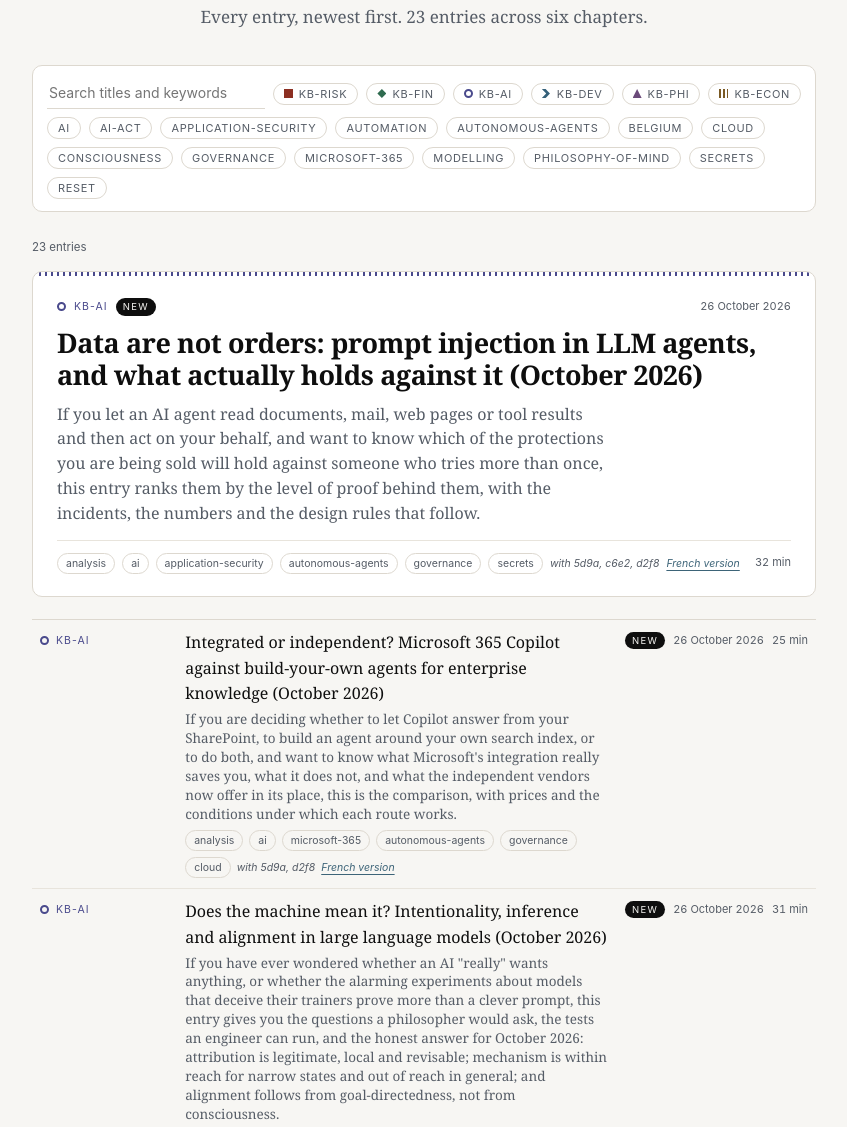
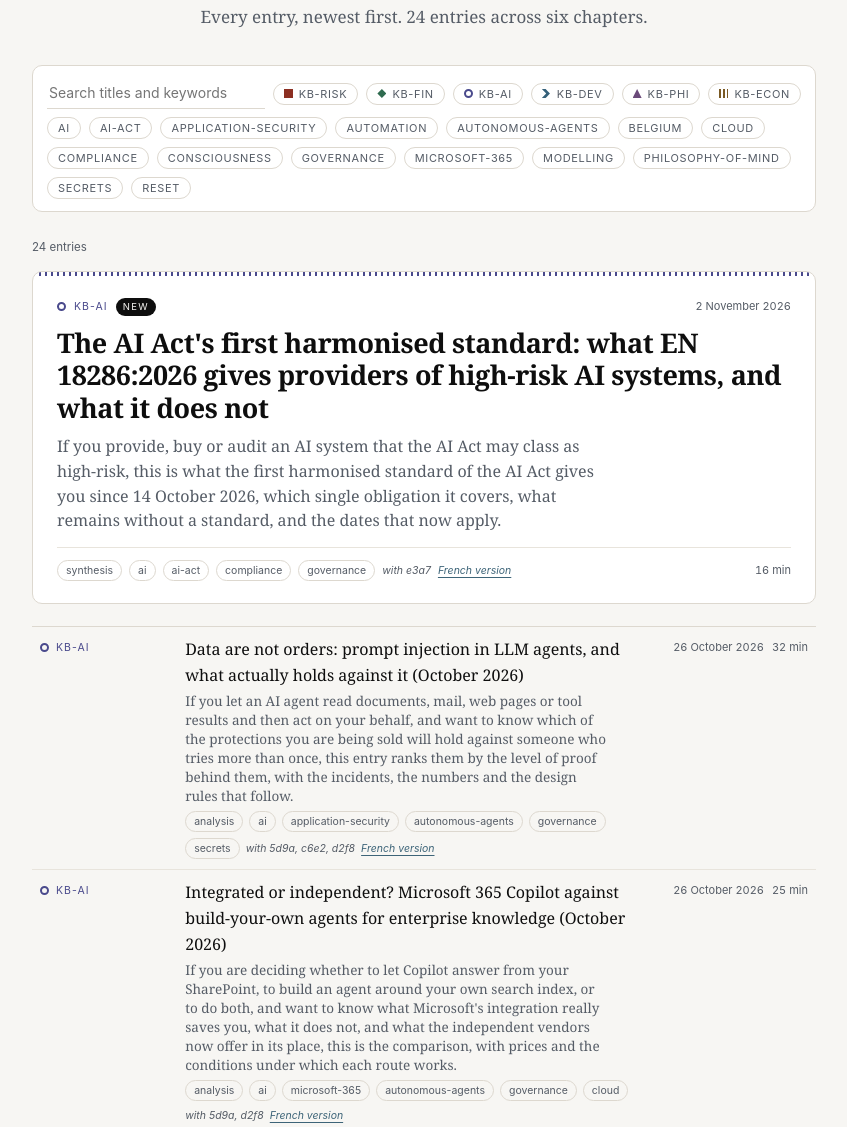
Before and after one commit to CD-Consulting-R-D/cd-consulting-r-d.github.io, a plain HTML site: page index.html in a window 1280 px wide. Shown: the part 149-1276 px from the top of the page, without its empty margins (216-1063 px from the left). Drawn offline with Linux system fonts and the light colour scheme.

Commit message:
accueil : régénéré depuis le registre (24 entrées, entrée KB-AI 11 ajoutée) — non publié
Co-Authored-By: Claude Fable 5.1 <noreply@anthropic.com>

```diff
--- a/index.html
+++ b/index.html
@@ -131,31 +131,38 @@ footer a{color:var(--muted)}
 <main class="wrap">
 <p class="mark">CD Consulting R&amp;D</p>
 <h1>Knowledge Base</h1>
-<p class="lead">Every entry, newest first. 23 entries across six chapters.</p>
+<p class="lead">Every entry, newest first. 24 entries across six chapters.</p>
 <div id="liste">
-<div class="une" data-kb="KB-AI" data-kw="ai application-security autonomous-agents governance secrets">
+<div class="une" data-kb="KB-AI" data-kw="ai ai-act compliance governance">
   <div class="filet"></div>
   <div class="corps">
-    <div class="tete"><span class="marque"></span><span class="chip">KB-AI</span><span class="badge">New</span><span class="sep"></span><span class="jour">26 October 2026</span></div>
-    <a class="t" href="https://www.cd-consulting-rd.be/KB-AI/e5f3.html">Data are not orders: prompt injection in LLM agents, and what actually holds against it (October 2026)</a>
-    <p class="enjeu">If you let an AI agent read documents, mail, web pages or tool results and then act on your behalf, and want to know which of the protections you are being sold will hold against someone who tries more than once, this entry ranks them by the level of proof behind them, with the incidents, the numbers and the design rules that follow.</p>
-    <div class="bas"><span class="kw">analysis</span><span class="kw">ai</span><span class="kw">application-security</span><span class="kw">autonomous-agents</span><span class="kw">governance</span><span class="kw">secrets</span><span class="pair">with 5d9a, c6e2, d2f8</span><span class="pair"><a href="https://www.cd-consulting-rd.be/KB-AI/f8c4.html">French version</a></span><span class="sep"></span><span class="min">32 min</span></div>
+    <div class="tete"><span class="marque"></span><span class="chip">KB-AI</span><span class="badge">New</span><span class="sep"></span><span class="jour">2 November 2026</span></div>
+    <a class="t" href="https://www.cd-consulting-rd.be/KB-AI/e7b2.html">The AI Act's first harmonised standard: what EN 18286:2026 gives providers of high-risk AI systems, and what it does not</a>
+    <p class="enjeu">If you provide, buy or audit an AI system that the AI Act may class as high-risk, this is what the first harmonised standard of the AI Act gives you since 14 October 2026, which single obligation it covers, what remains without a standard, and the dates that now apply.</p>
+    <div class="bas"><span class="kw">synthesis</span><span class="kw">ai</span><span class="kw">ai-act</span><span class="kw">compliance</span><span class="kw">governance</span><span class="pair">with e3a7</span><span class="pair"><a href="https://www.cd-consulting-rd.be/KB-AI/c4f9.html">French version</a></span><span class="sep"></span><span class="min">16 min</span></div>
   </div>
 </div>
 <ul class="liste">
+<li data-kb="KB-AI" data-kw="ai application-security autonomous-agents governance secrets">
+  <span class="c1"><span class="marque"></span><span class="chip">KB-AI</span></span>
+  <span class="c2"><a class="t" href="https://www.cd-consulting-rd.be/KB-AI/e5f3.html">Data are not orders: prompt injection in LLM agents, and what actually holds against it (October 2026)</a>
+    <p class="enjeu">If you let an AI agent read documents, mail, web pages or tool results and then act on your behalf, and want to know which of the protections you are being sold will hold against someone who tries more than once, this entry ranks them by the level of proof behind them, with the incidents, the numbers and the design rules that follow.</p>
+    <span class="sous"><span class="kw">analysis</span><span class="kw">ai</span><span class="kw">application-security</span><span class="kw">autonomous-agents</span><span class="kw">governance</span><span class="kw">secrets</span><span class="pair">with 5d9a, c6e2, d2f8</span><span class="pair"><a href="https://www.cd-consulting-rd.be/KB-AI/f8c4.html">French version</a></span></span></span>
+  <span class="fin"><span class="jour">26 October 2026</span><span class="min">32 min</span></span>
+</li>
 <li data-kb="KB-AI" data-kw="ai microsoft-365 autonomous-agents governance cloud">
   <span class="c1"><span class="marque"></span><span class="chip">KB-AI</span></span>
   <span class="c2"><a class="t" href="https://www.cd-consulting-rd.be/KB-AI/c6e2.html">Integrated or independent? Microsoft 365 Copilot against build-your-own agents for enterprise knowledge (October 2026)</a>
     <p class="enjeu">If you are deciding whether to let Copilot answer from your SharePoint, to build an agent around your own search index, or to do both, and want to know what Microsoft's integration really saves you, what it does not, and what the independent vendors now offer in its place, this is the comparison, with prices and the conditions under which each route works.</p>
     <span class="sous"><span class="kw">analysis</span><span class="kw">ai</span><span class="kw">microsoft-365</span><span class="kw">autonomous-agents</span><span class="kw">governance</span><span class="kw">cloud</span><span class="pair">with 5d9a, d2f8</span><span class="pair"><a href="https://www.cd-consulting-rd.be/KB-AI/d7a1.html">French version</a></span></span></span>
-  <span class="fin"><span class="badge">New</span><span class="jour">26 October 2026</span><span class="min">25 min</span></span>
+  <span class="fin"><span class="jour">26 October 2026</span><span class="min">25 min</span></span>
 </li>
 <li data-kb="KB-AI" data-kw="ai philosophy-of-mind autonomous-agents governance consciousness">
   <span class="c1"><span class="marque"></span><span class="chip">KB-AI</span></span>
   <span class="c2"><a class="t" href="https://www.cd-consulting-rd.be/KB-AI/a4b7.html">Does the machine mean it? Intentionality, inference and alignment in large language models (October 2026)</a>
     <p class="enjeu">If you have ever wondered whether an AI "really" wants anything, or whether the alarming experiments about models that deceive their trainers prove more than a clever prompt, this entry gives you the questions a philosopher would ask, the tests an engineer can run, and the honest answer for October 2026: attribution is legitimate, local and revisable; mechanism is within reach for narrow states and out of reach in general; and alignment follows from goal-directedness, not from consciousness.</p>
     <span class="sous"><span class="kw">synthesis</span><span class="kw">ai</span><span class="kw">philosophy-of-mind</span><span class="kw">autonomous-agents</span><span class="kw">governance</span><span class="kw">consciousness</span><span class="pair">with 5d9a</span></span></span>
-  <span class="fin"><span class="badge">New</span><span class="jour">26 October 2026</span><span class="min">31 min</span></span>
+  <span class="fin"><span class="jour">26 October 2026</span><span class="min">31 min</span></span>
 </li>
 <li data-kb="KB-AI" data-kw="ai autonomous-agents governance application-security">
   <span class="c1"><span class="marque"></span><span class="chip">KB-AI</span></span>
```
